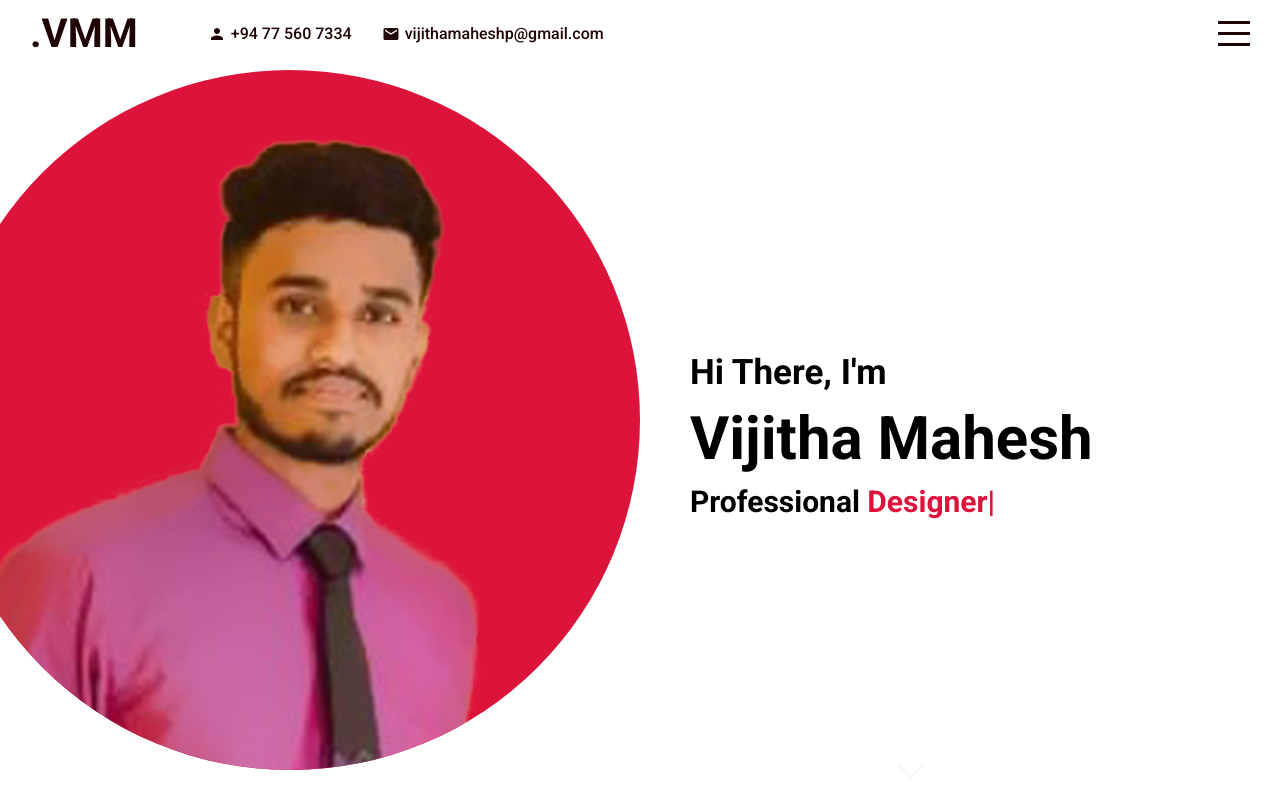
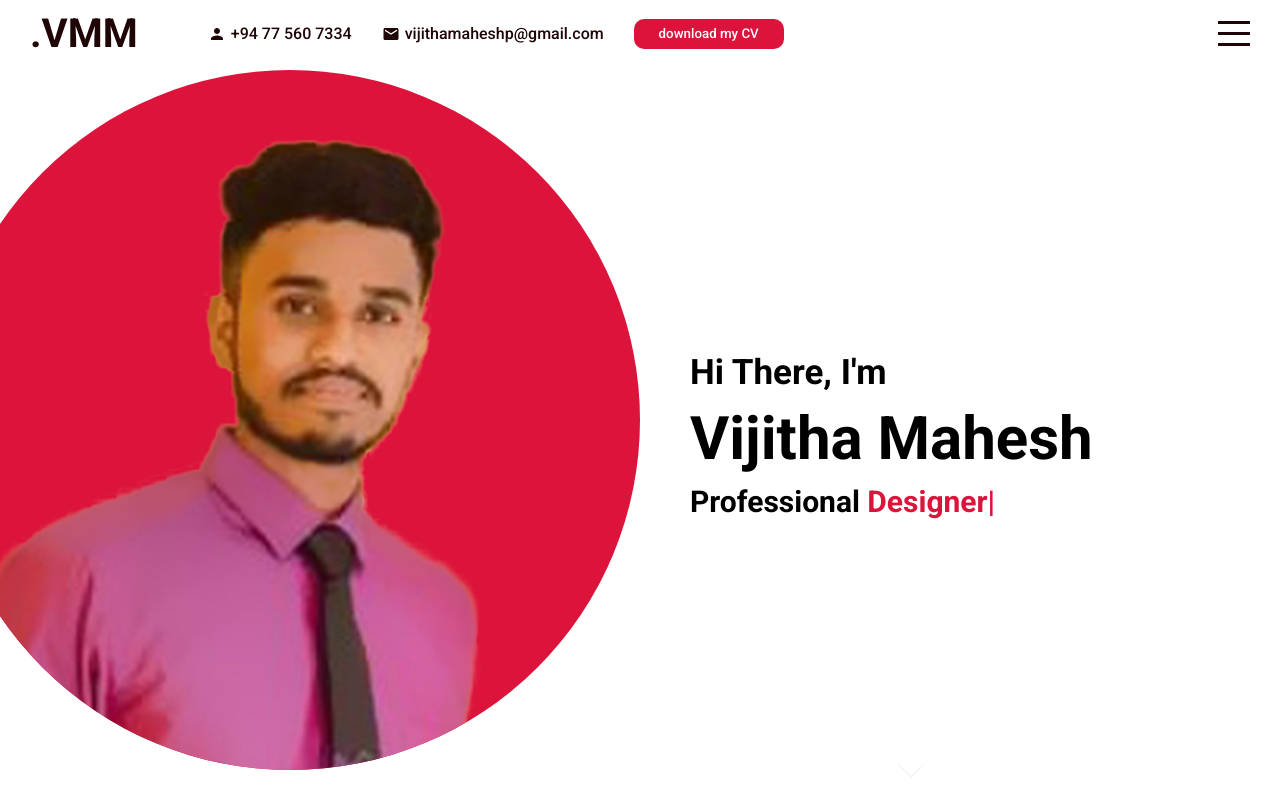
Before and after one commit to vijitha-mahesh/vijitha-mahesh-personal-web, a React (Create React App) app: page / in a window 1280 px wide. Built offline with nearby package versions, Linux system fonts and the light colour scheme.

Commit message:
add: cv download button

```diff
--- a/src/components/topbar/Topbar.jsx
+++ b/src/components/topbar/Topbar.jsx
@@ -1,24 +1,30 @@
-import "./topbar.scss"
-import {Person, Mail} from "@material-ui/icons"
+import "./topbar.scss";
+import { Person, Mail, Pages } from "@material-ui/icons";
 
-
-export default function Topbar({menuOpen,setMenuOpen}) {
+export default function Topbar({ menuOpen, setMenuOpen }) {
   return (
     <div className={"topbar " + (menuOpen && "active")}>
       <div className="wrapper">
         <div className="left">
-                    <a href="#intro" className="logo">.VMM </a>
+          <a href="#intro" className="logo">
+            .VMM{" "}
+          </a>
           <div className="itemContainer">
-                        <Person className="icon"/>
+            <Person className="icon" />
             <span>+94 77 560 7334</span>
           </div>
           <div className="itemContainer">
-                        <Mail className="icon"/>
+            <Mail className="icon" />
             <span>vijithamaheshp@gmail.com</span>
+          </div>
+          <div className="itemContainer">
+            <button href="assets/VijithaMahesh_CV.pdf" download>
+              download my CV
+            </button>
           </div>
         </div>
         <div className="right">
-                    <div class="hamburger" onClick={()=>setMenuOpen(!menuOpen)}>
+          <div class="hamburger" onClick={() => setMenuOpen(!menuOpen)}>
             <span className="line1"></span>
             <span className="line2"></span>
             <span className="line3"></span>
@@ -26,5 +32,5 @@ export default function Topbar({menuOpen,setMenuOpen}) {
         </div>
       </div>
     </div>
-    )
+  );
 }
--- a/src/components/topbar/topbar.scss
+++ b/src/components/topbar/topbar.scss
@@ -43,6 +43,21 @@
           font-style: 15px;
           font-weight: 500;
         }
+
+        button {
+          width: 150px;
+          height: 30px;
+          color: white;
+          background-color: crimson;
+          border: none;
+          border-radius: 10px;
+          font-weight: 500;
+          cursor: pointer;
+
+          &:focus {
+            outline: none;
+          }
+        }
       }
     }
 
```
Also changed, not shown: 1 other file (tests, documents, lock files or other folders). Lines whose indentation alone changed are shown as unchanged.
